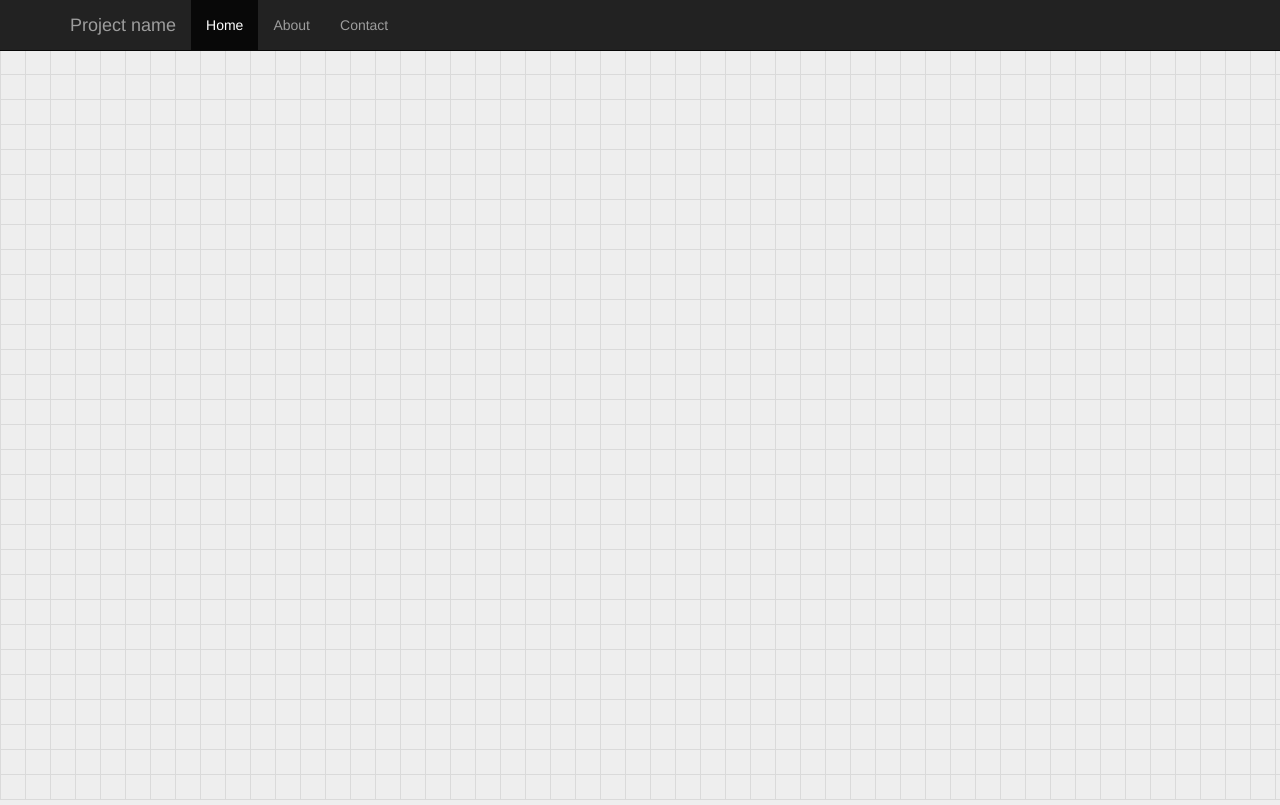
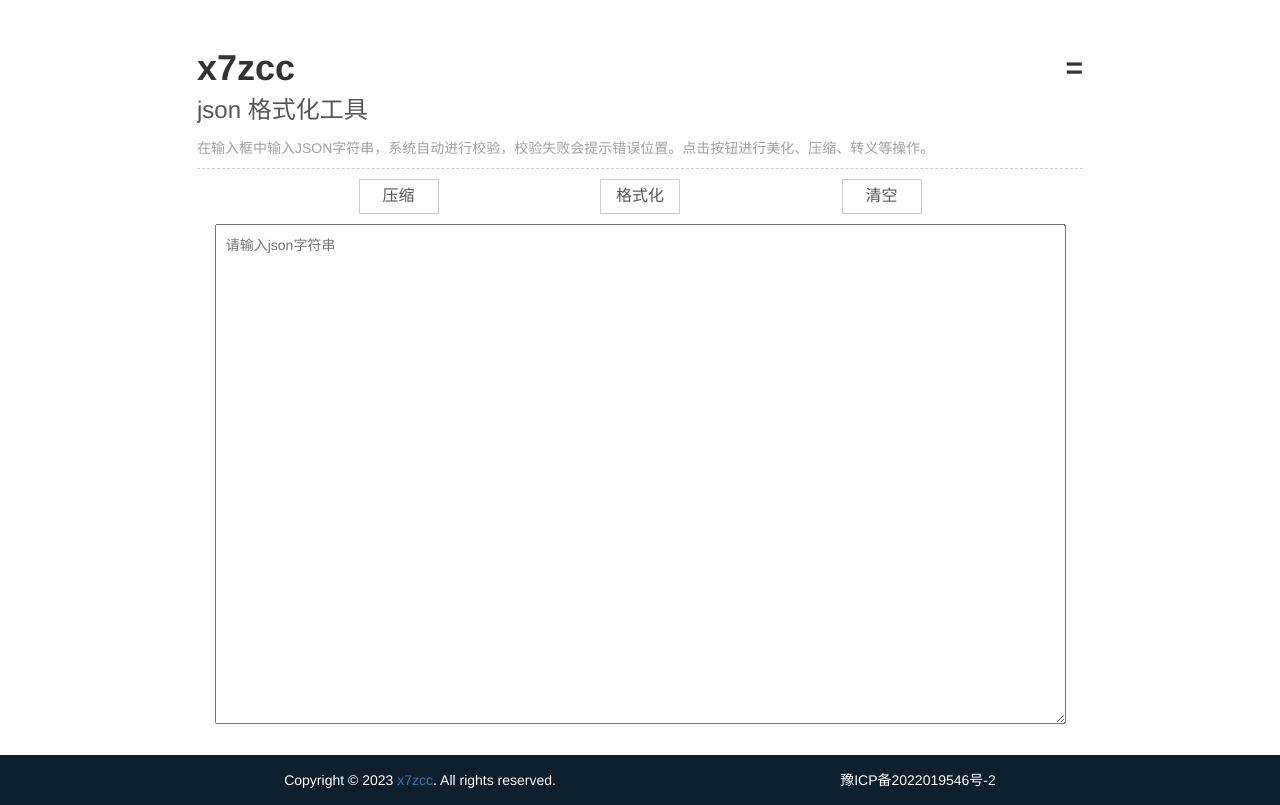
Before and after one commit to x7zcc/x7zcc.github.io, a plain HTML site: page index.html in a window 1280 px wide. Drawn offline with Linux system fonts and the light colour scheme.

Commit message:
fix as tool

```diff
--- a/index.html
+++ b/index.html
@@ -10,61 +10,240 @@
     <title>首页</title>
     <style>
         body{
-            background-color: #eee;
+            background-color: #fff;
+            user-select: none;
         }
-        body::after {
-            position: fixed;
-            top: 0;
-            left: 0;
-            content: '';
+        .main{
+            width: 70vw;
+            margin: 3vw auto 0;
+            padding: 5px;
+        }
+        .header{
+            height: 50px;
+            display: flex;
+            justify-content: space-between;
+            align-items: center;
+        }
+        .header>div{
+            font-size: 36px;
+            color: #333;
+            font-weight: bold;
+            line-height: 50px;
+        }
+        .header .menu{
+            cursor: pointer;
+            font-size: 30px;
+        }
+        .content{
+            width: 100%;
+            height: calc(100vh - 50px - 50px - 43px);
+            overflow: hidden;
+        }
+        .content>.tabContainer{
             width: 100%;
             height: 100%;
-            background-image: linear-gradient(
-                    0deg,
-                    #333 0px,
-                    #333 1px,
-                    transparent 1px,
-                    transparent 100px
-            ),
-            linear-gradient(
-                    90deg,
-                    #333 0px,
-                    #333 1px,
-                    transparent 1px,
-                    transparent 100px
-            );
-            background-size: 25px 25px;
-            opacity: 0.1;
-            z-index: -1;
+            overflow: auto;
         }
+        .content>.tabContainer>.tab{
+            width: 100%;
+            height: 100%;
+        }
+        .content>.tabContainer>.tab.json{
+            position: relative;
+        }
+        .content>.tabContainer>.tab.json>.title{
+            font-size: 24px;
+            color: #575656;
+        }
+        .content>.tabContainer>.tab.json>.sub-title{
+            font-size: 14px;
+            color: #a2a1a1;
+            margin: 10px 0;
+        }
+        .content>.tabContainer>.tab.json>.dashed-line{
+        /*    dashed-line*/
+            width: 100%;
+            height: 1px;
+            border-bottom:1px dashed #ccc;
+        }
+
+        .content>.tabContainer>.tab.json>.option{
+            display: flex;
+            justify-content: space-evenly;
+            align-items: center;
+        }
+        .content>.tabContainer>.tab.json>.option>div{
+            cursor: pointer;
+            width: 80px;
+            text-align: center;
+            font-size: 16px;
+            color: #575656;
+            border: 1px solid #ccc;
+            margin: 10px 0;
+            padding: 5px;
+        }
+        .content>.tabContainer>.tab.json>textarea{
+            width: 96%;
+            padding: 10px;
+            position: absolute;
+            left: 50%;
+            transform: translateX(-50%);
+            resize: vertical;
+            min-height: 300px;
+            height: 500px;
+        }
+
+        .footer{
+            height: 50px;
+            background-color: #0d1e2d;
+        }
+        .footer>.copyright{
+            display: flex;
+            justify-content: space-evenly;
+            align-items: center;
+            line-height: 50px;
+            color: #fff;
+        }
+
     </style>
 </head>
 <body>
 
-<footer>
-    <nav class="navbar navbar-inverse navbar-fixed-top">
-        <div class="container">
-            <div class="navbar-header">
-                <button type="button" class="navbar-toggle collapsed" data-toggle="collapse" data-target="#navbar" aria-expanded="false" aria-controls="navbar">
-                    <span class="sr-only">Toggle navigation</span>
-                    <span class="icon-bar"></span>
-                    <span class="icon-bar"></span>
-                    <span class="icon-bar"></span>
-                </button>
-                <a class="navbar-brand" href="#">Project name</a>
+<div class="main">
+    <div class="header">
+        <div class="name">x7zcc</div>
+        <div class="menu">=</div>
+    </div>
+    <div class="content">
+        <div class="tabContainer">
+            <div class="tab json">
+                <div class="title">json 格式化工具</div>
+                <div class="sub-title">在输入框中输入JSON字符串，系统自动进行校验，校验失败会提示错误位置。点击按钮进行美化、压缩、转义等操作。</div>
+                <div class="dashed-line"></div>
+                <div class="option">
+                    <div class="minify">压缩</div>
+                    <div class="beautify">格式化</div>
+                    <div class="clear">清空</div>
+                </div>
+                <textarea placeholder="请输入json字符串" class="json-input"></textarea>
             </div>
-            <div id="navbar" class="collapse navbar-collapse">
-                <ul class="nav navbar-nav">
-                    <li class="active"><a href="#">Home</a></li>
-                    <li><a href="#">About</a></li>
-                    <li><a href="#">Contact</a></li>
-                </ul>
-            </div><!--/.nav-collapse -->
         </div>
-    </nav>
-</footer>
+    </div>
+
+</div>
+<div class="footer">
+    <div class="copyright">
+        <div class="item">Copyright © 2023 <a href="//x7z.cc">x7zcc</a>. All rights reserved.</div>
+        <div class="item"> 豫ICP备2022019546号-2</div>
+    </div>
+</div>
 
 <script src="./assets/libs/jquery-3.7.1/jquery-3.7.1.min.js"></script>
-<script src="./assets/libs/bootstrap-3.4.1/js/bootstrap.min.js"></script>
+
+<script>
+    // 页面加载完成后执行
+    $(function () {
+        // 压缩按钮点击事件
+        $(".minify").click(function () {
+            minify()
+        })
+        // 格式化按钮点击事件
+        $(".beautify").click(function () {
+            beautify()
+        })
+        // 清空按钮点击事件
+        $(".clear").click(function () {
+            $(".json-input").val("")
+        })
+
+        $('.json-input').on('keydown', function (e) {
+            $(".json-input").on("keydown", function (e) {
+                if (e.key === "Tab") {
+                    e.preventDefault();
+                    let start = this.selectionStart;
+                    let end = this.selectionEnd;
+                    // 获取输入框的值
+                    let value = $(this).val();
+                    // 在输入框中插入空格
+                    $(this).val(value.substring(0, start) + "    " + value.substring(end));
+                    // 设置光标位置
+                }
+            })
+        });
+    });
+
+    function minify() {
+        let jsonInput = $(".json-input")
+        if (jsonInput.val() === "") {
+            toast("请输入json字符串")
+            return
+        }
+        try {
+            let json = JSON.parse(jsonInput.val())
+            jsonInput.val(JSON.stringify(json))
+        } catch (e) {
+            toast("压缩失败")
+        }
+    }
+
+    function beautify() {
+        let jsonInput = $(".json-input")
+        if (jsonInput.val() === "") {
+            toast("请输入json字符串")
+            return
+        }
+        try {
+            let json = JSON.parse(jsonInput.val())
+            jsonInput.val(JSON.stringify(json, null, 4))
+        } catch (e) {
+            toast("格式化失败")
+        }
+    }
+
+    function toast(msg) {
+
+        toast.queue = toast.queue || [];  // 队列
+        toast.queue.push(msg);
+        toast.box = toast.box || createBox();
+
+        // 任务是否在执行
+        toast.isExecuting = toast.isExecuting || false;
+        if (!toast.isExecuting){
+            toast.isExecuting = true;
+            execute();
+        }
+
+        function execute(){
+            if (toast.queue.length > 0){
+                const msg = toast.queue.shift();
+                toast.box.innerHTML = msg;
+                document.body.appendChild(toast.box);
+                console.log(msg)
+                setTimeout(() => {
+                    document.body.removeChild(toast.box);
+                    setTimeout(execute, 300);
+                }, 2000);
+            } else {
+                toast.isExecuting = false;
+            }
+        }
+
+        function createBox(){
+            const toast = document.createElement('div');
+            toast.style.cssText = `
+            position: fixed;
+            top: 50px;
+            left: 50%;
+            transform: translateX(-50%);
+            background-color: rgba(0, 0, 0, 0.5);
+            color: #fff;
+            padding: 10px;
+            border-radius: 10px;
+            box-shadow: 0px 0px 10px rgba(0, 0, 0, 0.5);
+        `;
+            return toast;
+        }
+    }
+</script>
 </body>
 </html>
```
Also changed, not shown: assets/games/gobang.html (added, +41 -0 lines).
